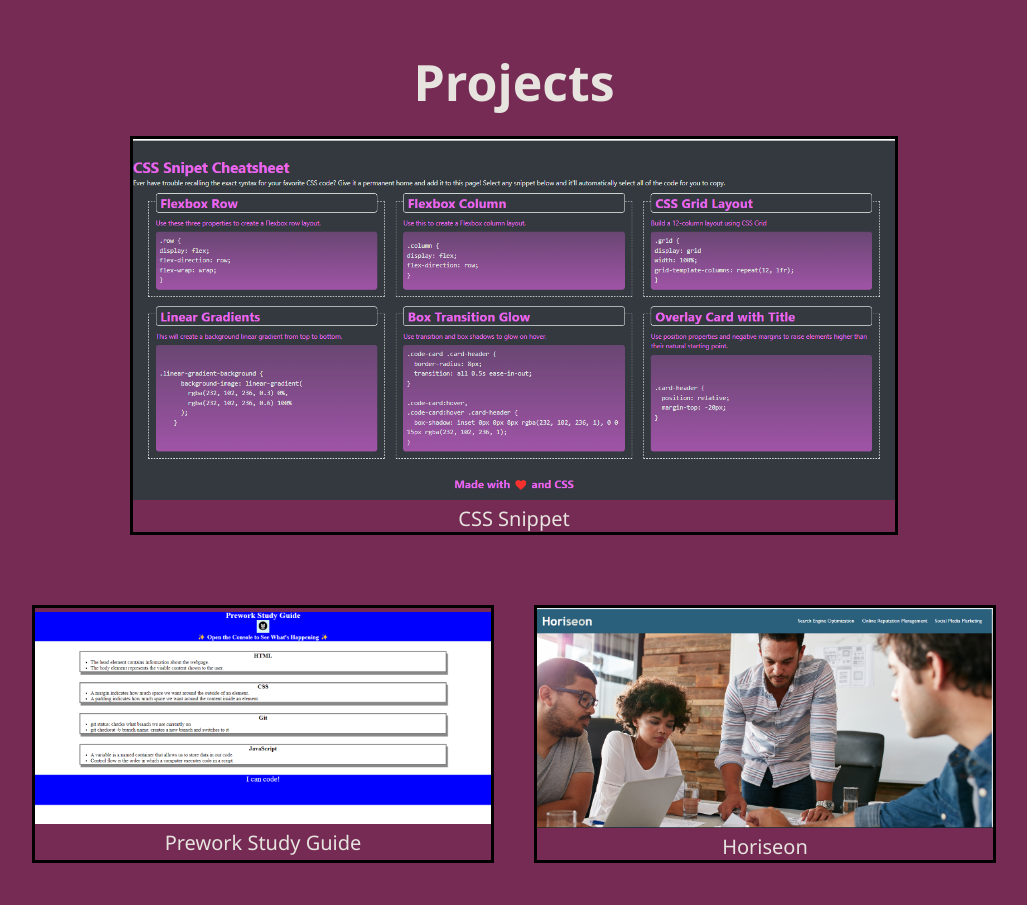
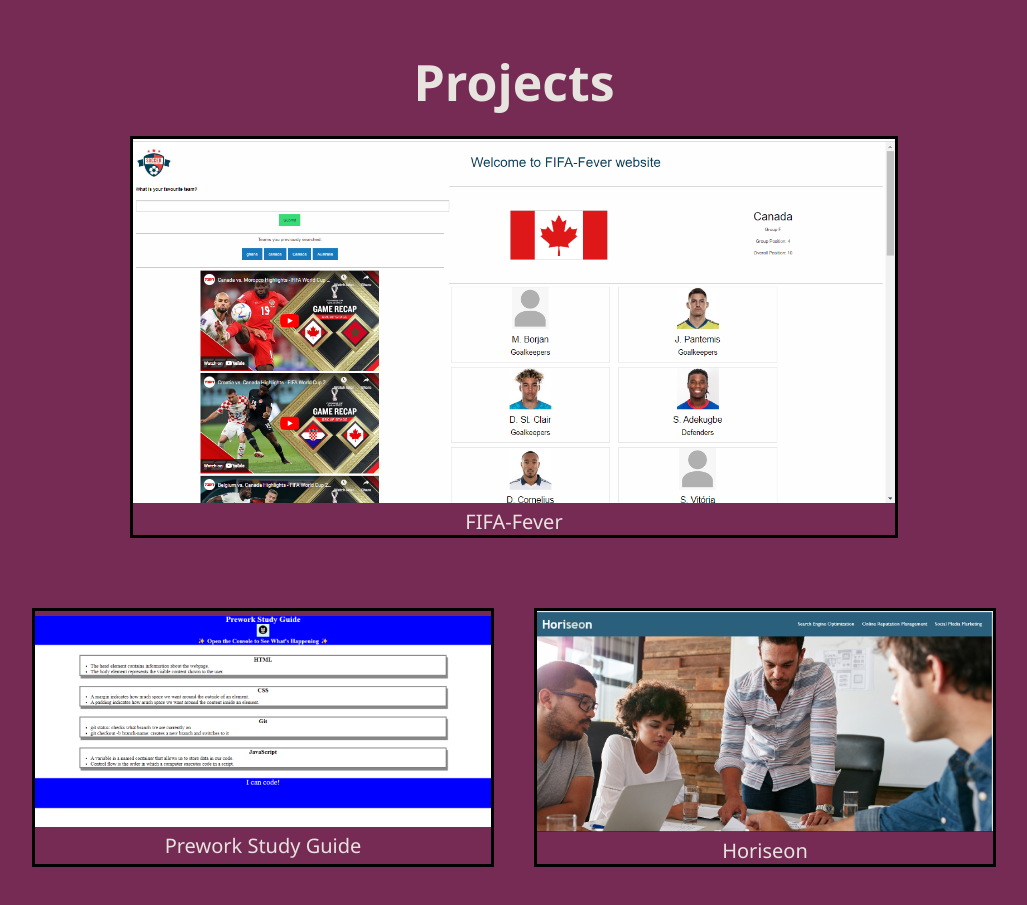
Before and after one commit to Vickyb94/OA-portfolio-website, a plain HTML site: page index.html in a window 1280 px wide. Shown: the part 1060-1965 px from the top of the page, without its empty margins (126-1153 px from the left). Drawn offline with Linux system fonts and the light colour scheme; files whose address does not match are found by name.

Commit message:
added FIFA-Fever project link and screenshot to my portfolio

```diff
--- a/index.html
+++ b/index.html
@@ -59,8 +59,8 @@
                 <div id="Projects"> </div>
                 <div class="top-project-container">
                     <article class="top-card">
-                        <a href="https://vickyb94.github.io/mini-project-two/"><img src="./assets/image/CSS Snippet.png" alt ="CSS Snippet"class="project-1"></a>
-                        <div class="top-card-text">CSS Snippet</div>
+                        <a href="https://vickyb94.github.io/FIFA-Fever/"><img src="./assets/image/FIFA-Fever.png" alt ="CSS Snippet"class="project-1"></a>
+                        <div class="top-card-text">FIFA-Fever</div>
                     </article>
                 </div>
                 <div class="bottom-project-container">
```
Also changed, not shown: assets/image/FIFA-Fever.png (added).
